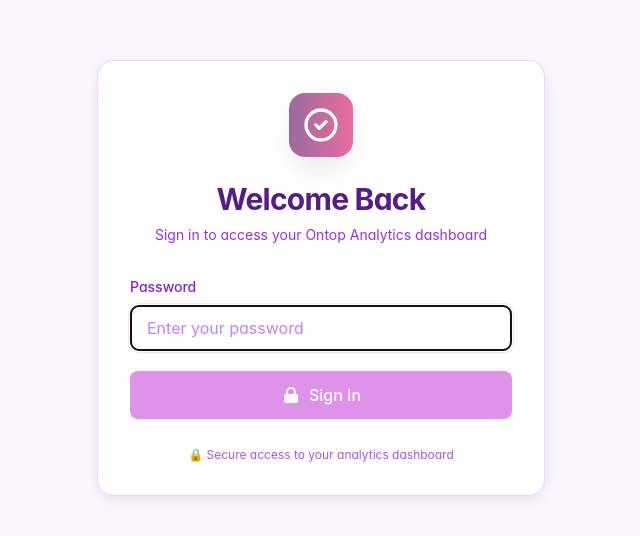
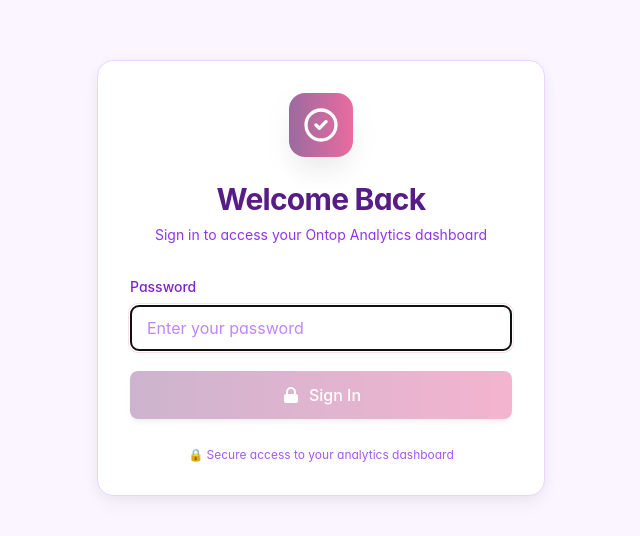
Before and after one commit to GustavoDePieri/ontop-feedback-dashboard, a Nuxt app: page /login in a window 1280 px wide. Shown: the part 122-658 px from the top of the page, without its empty margins (319-959 px from the left). Built offline with nearby package versions, Linux system fonts and the light colour scheme.

Commit message:
Fix header button visibility on dark background - Update btn-secondary to use light purple (secondary-100) with dark text in dark mode, update btn-primary to use purple-to-pink gradient for better visibility and consistency

```diff
--- a/assets/css/main.css
+++ b/assets/css/main.css
@@ -48,11 +48,11 @@
   }
 
   .btn-primary {
-    @apply bg-primary-600 hover:bg-primary-700 active:bg-primary-800 text-white shadow-sm hover:shadow focus:ring-primary-500;
+    @apply gradient-primary hover:opacity-90 active:opacity-100 text-white shadow-md hover:shadow-lg focus:ring-primary-500;
   }
 
   .btn-secondary {
-    @apply bg-white dark:bg-secondary-800 hover:bg-secondary-50 dark:hover:bg-secondary-700 text-secondary-700 dark:text-secondary-200 border border-secondary-300 dark:border-secondary-600 shadow-sm hover:shadow focus:ring-secondary-500;
+    @apply bg-white dark:bg-secondary-100 hover:bg-secondary-50 dark:hover:bg-secondary-200 text-secondary-700 dark:text-secondary-900 border border-secondary-300 dark:border-secondary-200 shadow-sm hover:shadow focus:ring-secondary-500;
   }
 
   .btn-success {
```
